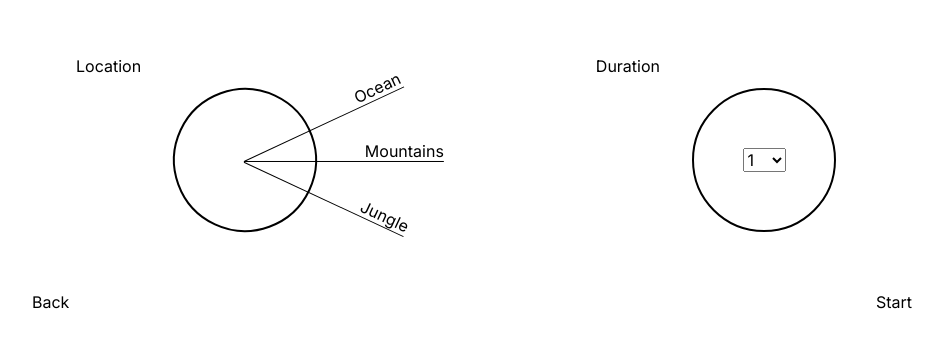
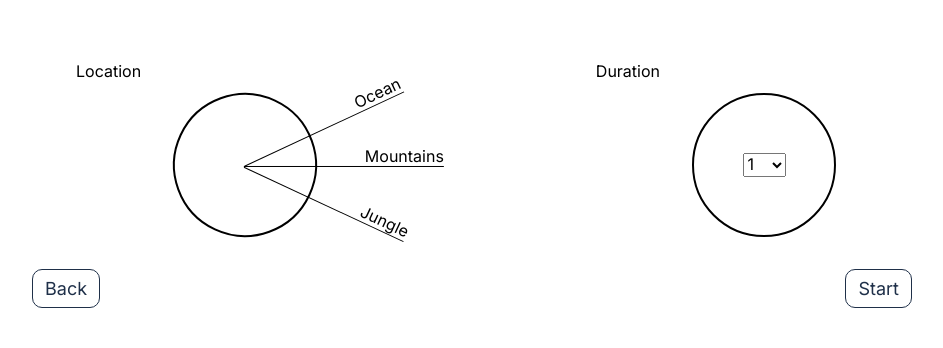
Before and after one commit to nickhibbits/meditation_app, a Next.js app: page /session_options in a window 1280 px wide. Shown: the part 216-564 px from the top of the page, without its empty margins (168-1111 px from the left). Built offline with nearby package versions, Linux system fonts and the light colour scheme.

Commit message:
refactor button components

```diff
--- a/app/page.tsx
+++ b/app/page.tsx
@@ -3,7 +3,11 @@ import Button from "@/components/Button";
 export default function Home() {
   return (
     <main className="container flex flex_column flex_center">
-      <Button text={"Start Session"} link={"/session_options"} />
+      <Button
+        text={"Start Session"}
+        url={"/session_options"}
+        justifyContent="center"
+      />
     </main>
   );
 }
--- a/app/session_options/page.tsx
+++ b/app/session_options/page.tsx
@@ -1,9 +1,11 @@
 "use client";
-import NavButton from "@/components/NavButton";
+
+import { useState } from "react";
+
 import Options from "@/components/Options";
 
 import styles from "@/styles/pages/SessionOptions.module.scss";
-import { useEffect, useState } from "react";
+import Button from "@/components/Button";
 
 function SessionOptions() {
   const [duration, setDuration] = useState("1");
@@ -13,10 +15,6 @@ function SessionOptions() {
     setDuration(minutes);
   };
 
-  useEffect(() => {
-    console.log("duration", duration);
-  }, [duration]);
-
   return (
     <main
       className="container flex flex_center flex_column"
@@ -24,8 +22,8 @@ function SessionOptions() {
     >
       <Options updateDuration={updateDuration} updateLocation={setLocation} />
       <div className={`flex flex_row ${styles.nav_button_wrapper}`}>
-        <NavButton url="/" text="Back" justifyContent="flex-start" />
-        <NavButton
+        <Button url="/" text="Back" justifyContent="flex-start" />
+        <Button
           url={`/session?duration=${duration}&location=${location}`}
           text="Start"
           justifyContent="flex-end"
--- a/components/Button.tsx
+++ b/components/Button.tsx
@@ -1,17 +1,23 @@
 import styles from "@/styles/components/Button.module.scss";
-import { Url } from "next/dist/shared/lib/router/router";
 import Link from "next/link";
 
-function Button({ text, link }: { text: string; link: Url }) {
-  if (link) {
-    return (
-      <Link href={link} className={styles.button_component}>
-        {text}
-      </Link>
-    );
-  }
-
-  return <div className={styles.button_component}>{text}</div>;
+function Button({
+  url,
+  text,
+  justifyContent,
+}: {
+  url: string;
+  text: string;
+  justifyContent: string;
+}) {
+  return (
+    <div
+      className={`flex ${styles.button_component}`}
+      style={{ justifyContent: `${justifyContent}` }}
+    >
+      <Link href={url}>{text}</Link>
+    </div>
+  );
 }
 
 export default Button;
--- a/components/NavButton.tsx
+++ /dev/null
@@ -1,23 +0,0 @@
-import Link from "next/link";
-import styles from "@/styles/components/NavButton.module.scss";
-
-function NavButton({
-  url,
-  text,
-  justifyContent,
-}: {
-  url: string;
-  text: string;
-  justifyContent: string;
-}) {
-  return (
-    <div
-      className={`flex ${styles.nav_button_component}`}
-      style={{ justifyContent: `${justifyContent}` }}
-    >
-      <Link href={url}>{text}</Link>
-    </div>
-  );
-}
-
-export default NavButton;
--- a/styles/components/Button.module.scss
+++ b/styles/components/Button.module.scss
@@ -1,6 +1,9 @@
 @use "@/styles/variables.scss";
 
 .button_component {
+  width: 100%;
+
+  a {
     border: solid 1px variables.$color-neutral-900;
     padding: variables.$padding-1 variables.$padding-2;
     border-radius: variables.$br-1;
@@ -8,3 +11,4 @@
     color: variables.$color-neutral-900;
     text-decoration: none;
   }
+}
--- a/styles/components/NavButton.module.scss
+++ /dev/null
@@ -1,5 +0,0 @@
-.nav_button_component {
-  width: 100%;
-  height: 3rem;
-  align-items: flex-end;
-}
--- a/styles/globals.scss
+++ b/styles/globals.scss
@@ -1,4 +1,4 @@
-@use "./mixins/mediaQueries.scss";
+@use "@/styles/mixins/mediaQueries.scss";
 
 // simple reset
 *,
--- a/styles/test.css
+++ /dev/null
@@ -1,49 +0,0 @@
-*,
-*::before,
-*::after {
-  box-sizing: border-box;
-}
-
-* {
-  margin: 0;
-  padding: 0;
-  font: inherit;
-}
-
-.flex {
-  display: flex;
-}
-.flex_column {
-  flex-direction: column;
-}
-.flex_row {
-  flex-direction: row;
-}
-.flex_center {
-  justify-content: center;
-  align-items: center;
-}
-
-.container {
-  height: 100%;
-  max-width: calc(100% - 3rem);
-  margin-inline: auto;
-  border: solid 2px red;
-}
-@media (min-width: 700px) {
-  .container {
-    max-width: calc(100% - 10rem);
-  }
-}
-@media (min-width: 1110px) {
-  .container {
-    max-width: calc(100% - 25rem);
-  }
-}
-@media (min-width: 1400px) {
-  .container {
-    max-width: calc(100% - 35rem);
-  }
-}
-
-/*# sourceMappingURL=test.css.map */
--- a/styles/variables.scss
+++ b/styles/variables.scss
@@ -15,6 +15,7 @@ $padding-4: 3rem;
 
 // border-radius
 $br-1: 10px;
+$br-2: 15px;
 
 // font-sizes
 $fs-900: 3.75rem; // 60px
```
Also changed, not shown: app/session/page.tsx (+4 -3 lines), 1 other file (tests, documents, lock files or other folders). Lines whose indentation alone changed are shown as unchanged.
